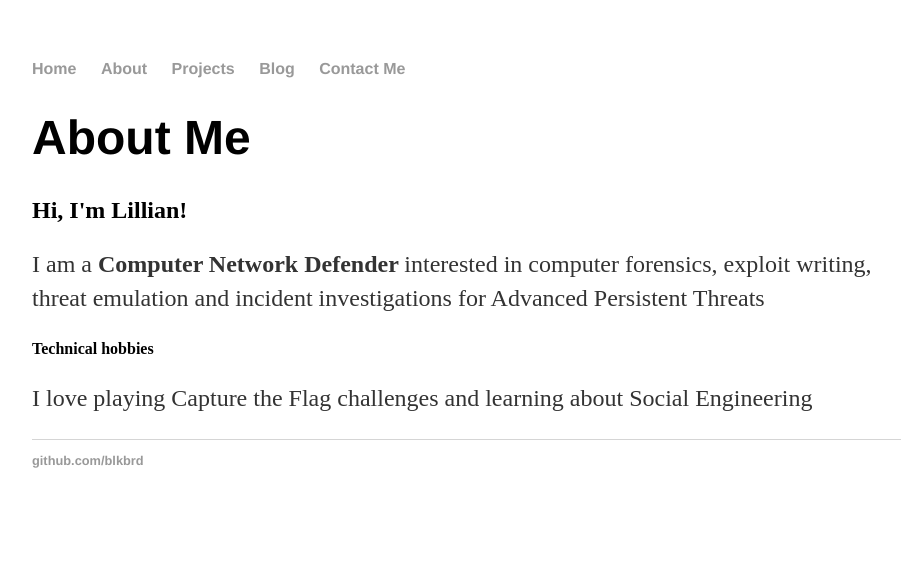
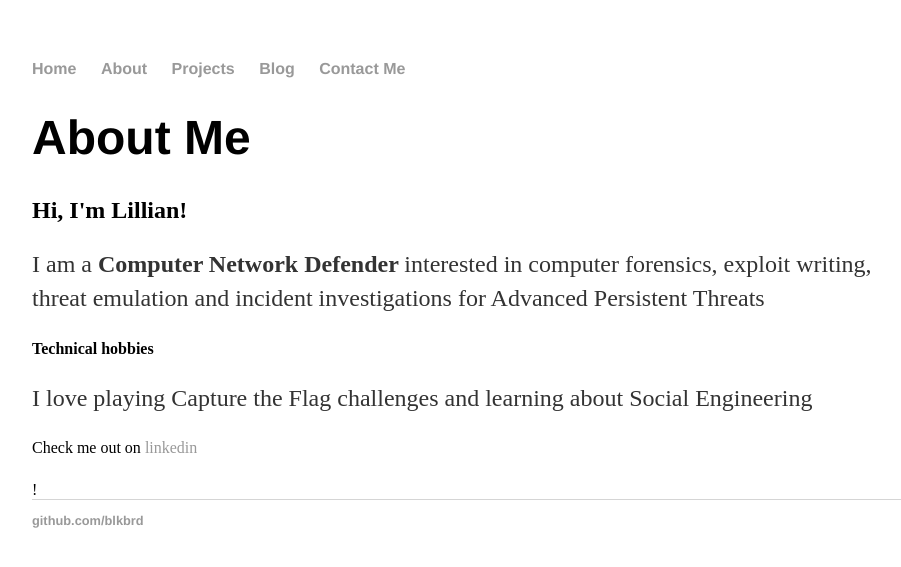
Before and after one commit to blkbrd/blkbrd.github.io, a Jekyll site: the page built from about/index.html, in a window 1280 px wide. Shown: the top 567 px of the page, without its empty margins (160-1061 px from the left). Built offline with Jekyll 4.4.1, drawn with Linux system fonts in a browser that asks for light colours.

Commit message:
Update index.html

```diff
--- a/about/index.html
+++ b/about/index.html
@@ -10,4 +10,5 @@ title: About Me
 			threat emulation and incident investigations for Advanced Persistent Threats</p>
 	<h4>Technical hobbies</h4>
                 <p> I love playing Capture the Flag challenges and learning about Social Engineering</p>
+Check me out on <a href="https://www.linkedin.com/in/lillianblackburnwarner/">linkedin</a></p>!
 </div><!-- /.blurb -->
```
